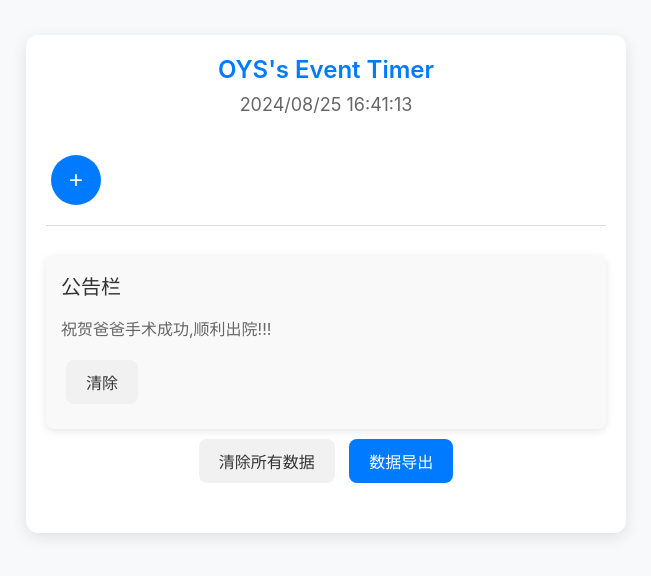
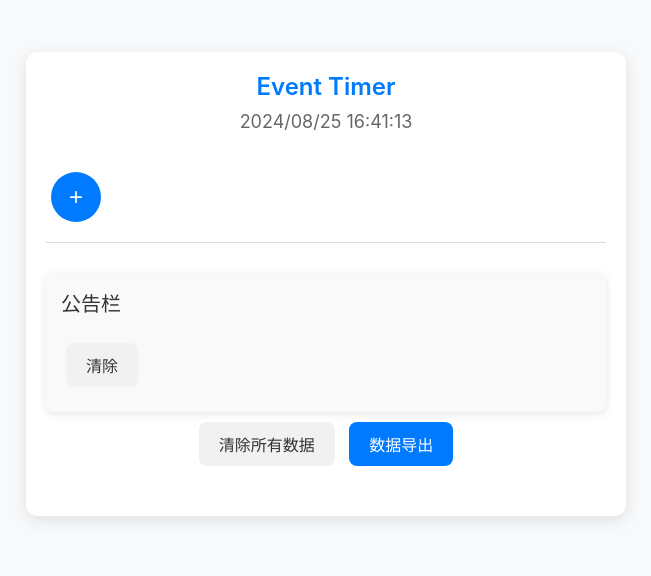
Before and after one commit to crystal-norway/goods.github.io, a plain HTML site: page index.html in a window 1280 px wide. Shown: the part 116-692 px from the top of the page, without its empty margins (314-965 px from the left). Drawn offline with Linux system fonts and the light colour scheme.

Commit message:
Update index.html

```diff
--- a/index.html
+++ b/index.html
@@ -3,13 +3,13 @@
 <head>
     <meta charset="UTF-8">
     <meta name="viewport" content="width=device-width, initial-scale=1.0">
-    <title>OYS's Event Timer</title>
+    <title>Event Timer</title>
     <link rel="stylesheet" href="css/style.css">
 </head>
 <body>
     <div class="container">
         <header>
-            <h1>OYS's Event Timer</h1>
+            <h1>Event Timer</h1>
             <div id="currentTime"></div> <!-- 时间显示部分 -->
         </header>
         <main>
@@ -19,7 +19,7 @@
             <div id="eventsContainer"></div>
             <div id="announcement">
                 <h2>公告栏</h2>
-                <span id="announcedData">祝贺爸爸手术成功,顺利出院!!!</span>
+                <span id="announcedData"></span>
                 <button id="clearButton" class="secondary-button">清除</button>
             </div>
         </main>
```
